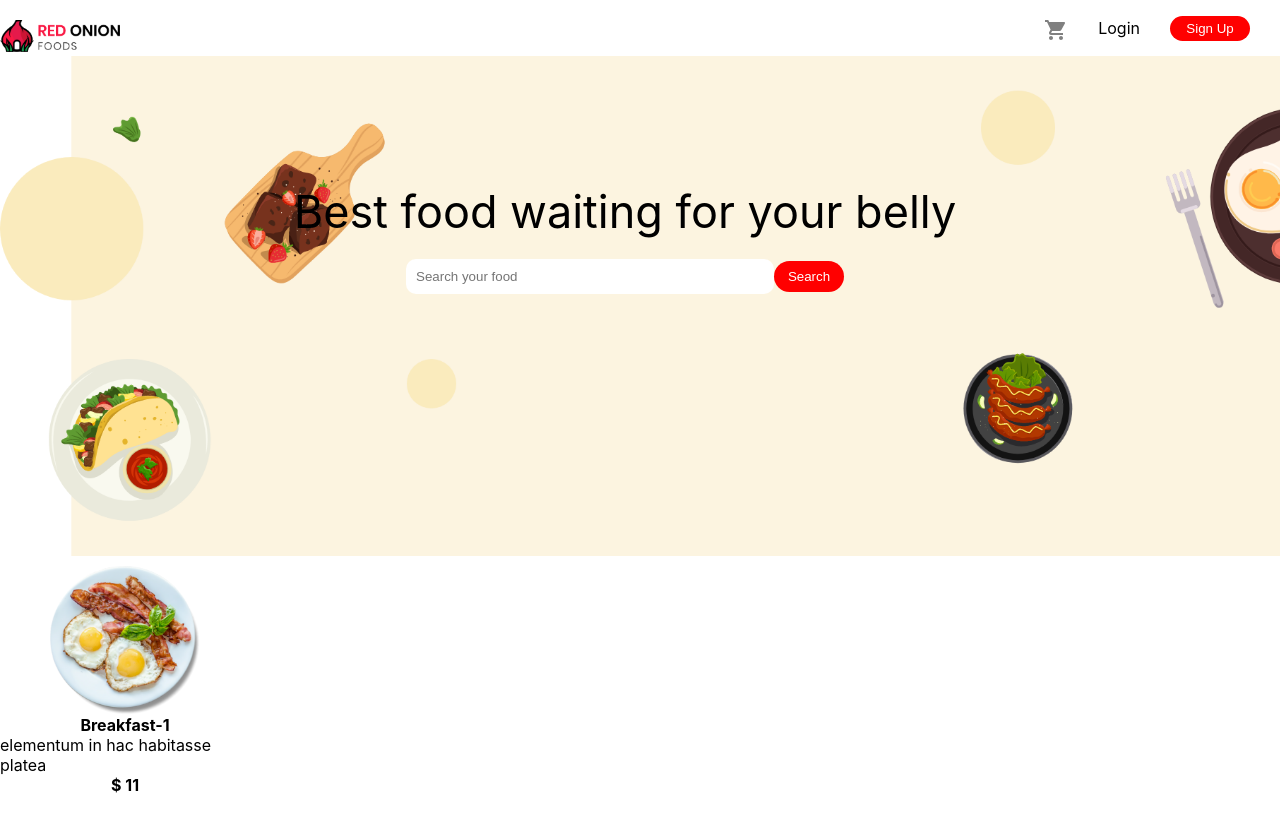
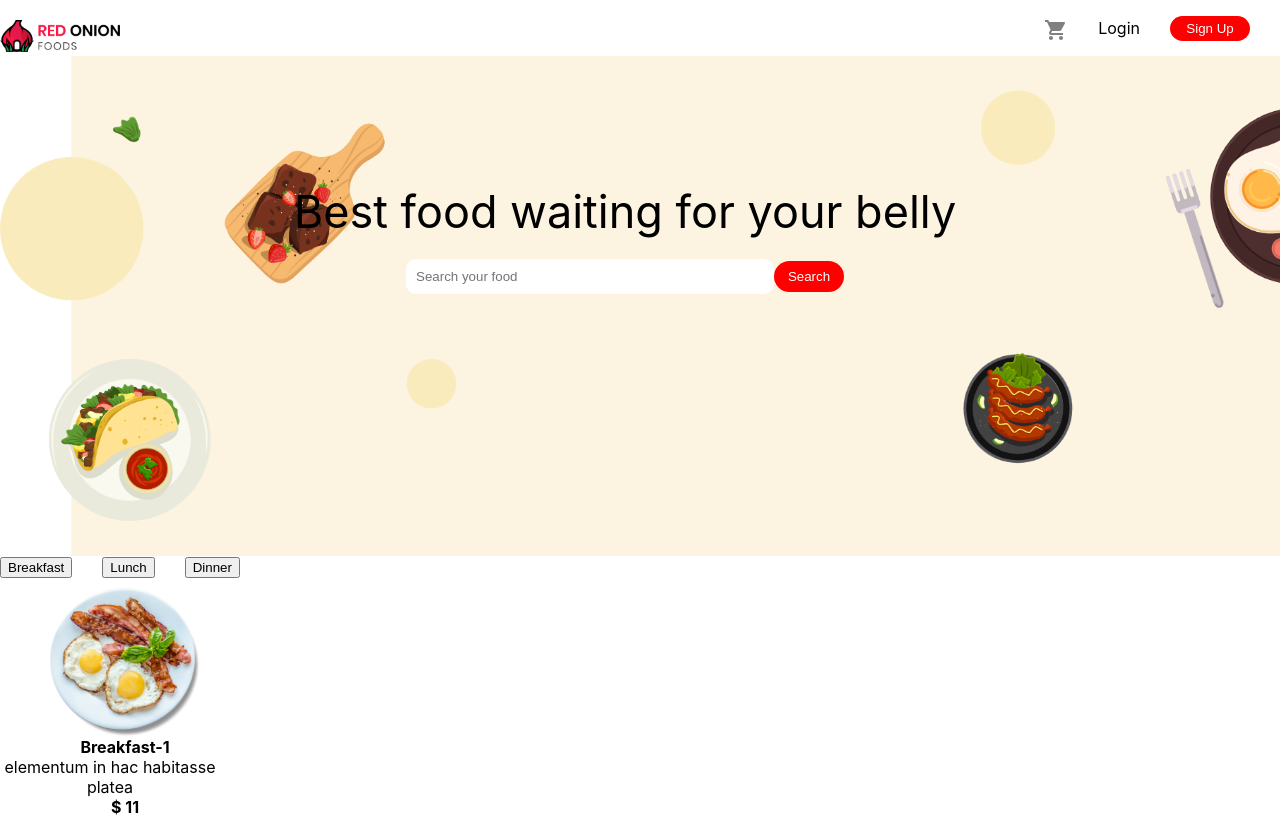
Before and after one commit to sshatil/hot-onion--restaurant, a React (Create React App) app: page / in a window 1280 px wide. Shown: the top 817 px of the page. Built offline with nearby package versions, Linux system fonts and the light colour scheme.

Commit message:
food category done

```diff
--- a/src/components/AllItems/AllItems.css
+++ b/src/components/AllItems/AllItems.css
@@ -1,5 +1,4 @@
 .all-items {
-    /* border: 1px solid black; */
     height: 240px;
     width: 250px;
     padding-top: 10px;
@@ -13,6 +12,9 @@
 .all-items img {
     width: 150px;
 }
+.all-items p {
+    text-align: center;
+}
 .items {
     display: flex;
     flex-direction: column;
--- a/src/components/AllItems/AllItems.js
+++ b/src/components/AllItems/AllItems.js
@@ -2,7 +2,7 @@ import React from 'react'
 import "./AllItems.css"
 
 const AllItems = (props) => {
-    const {img,name,title,price} = props.foodItem
+    const {img,name,price,title} = props.foodItem
     return (
         <div className="all-items">
           <div className="items">
--- /dev/null
+++ b/src/components/FoodCategory/FoodCategory.js
@@ -0,0 +1,13 @@
+import React from 'react'
+
+const FoodCategory = ({filter}) => {
+    return (
+      <div>
+        <button onClick={() => filter("Breakfast")}>Breakfast</button>
+        <button onClick={() => filter("Lunch")}>Lunch</button>
+        <button onClick={() => filter("Dinner")}>Dinner</button>
+      </div>
+    );
+}
+
+export default FoodCategory
--- a/src/components/FoodItems/FoodItems.js
+++ b/src/components/FoodItems/FoodItems.js
@@ -1,16 +1,23 @@
 import React, { useState } from 'react'
 import data from "../../fakeData/data"
 import AllItems from '../AllItems/AllItems'
+import FoodCategory from '../FoodCategory/FoodCategory'
 
 const FoodItems = () => {
     const [foodItems, setFoodItems] = useState(data)
+    const filter = (foodType) => {
+        const filterData = data.filter((item) => item.type === foodType);
+        setFoodItems(filterData)
+    }
     return (
-        <div>
-            {
-                foodItems.map(foodItem => <AllItems foodItem={foodItem}></AllItems>)
-            }
-        </div>
-    )
+      <div>
+        <FoodCategory filter={filter} />
+        {foodItems.map((foodItem) => (
+          <AllItems foodItem={foodItem}></AllItems>
+        ))}
+        {/* <AllItems foodItems={foodItems}/> */}
+      </div>
+    );
 }
 
 export default FoodItems
```
Also changed, not shown: src/components/Button/Button.js (added), 1 other file (tests, documents, lock files or other folders). Lines whose indentation alone changed are shown as unchanged.
